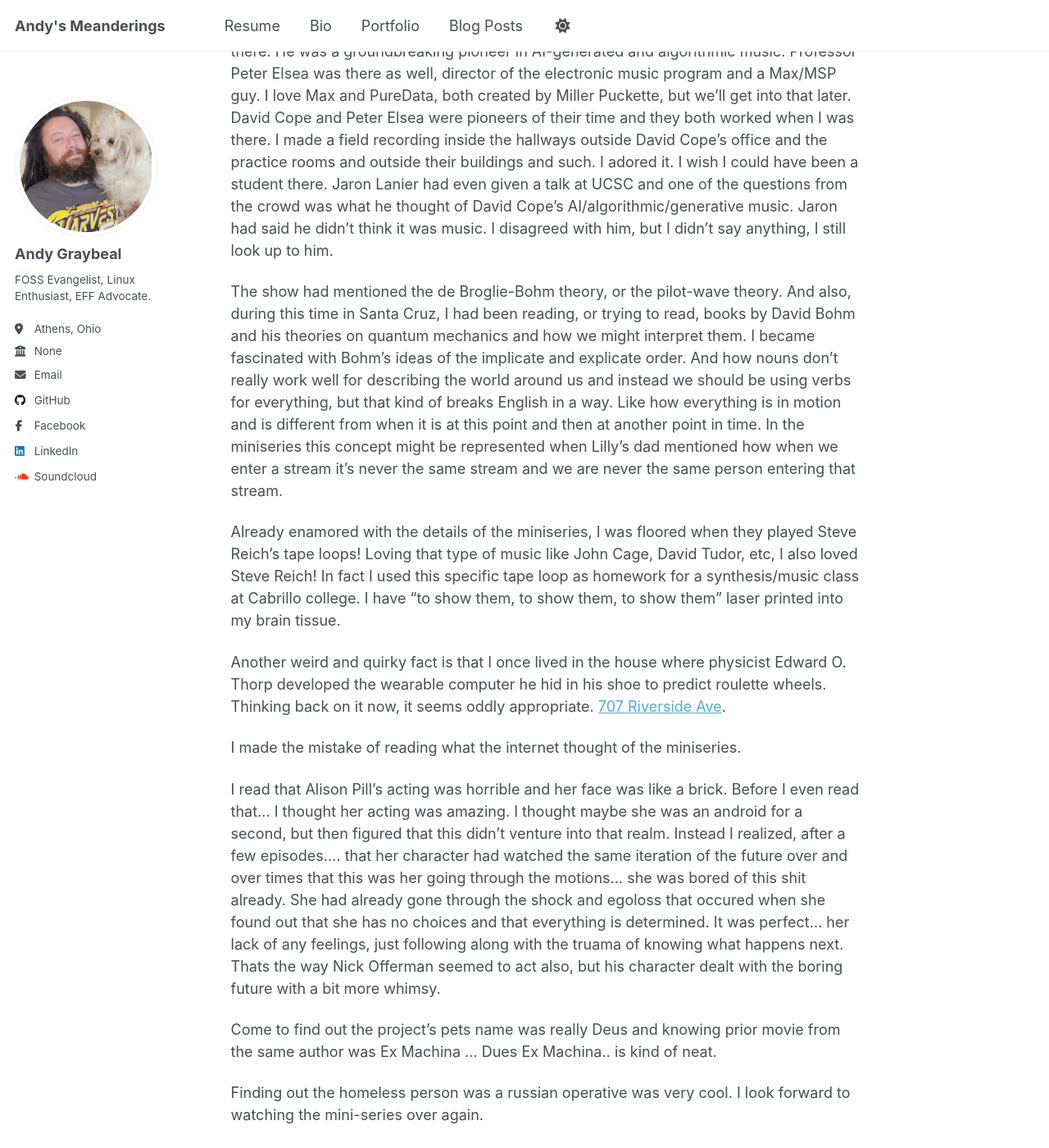
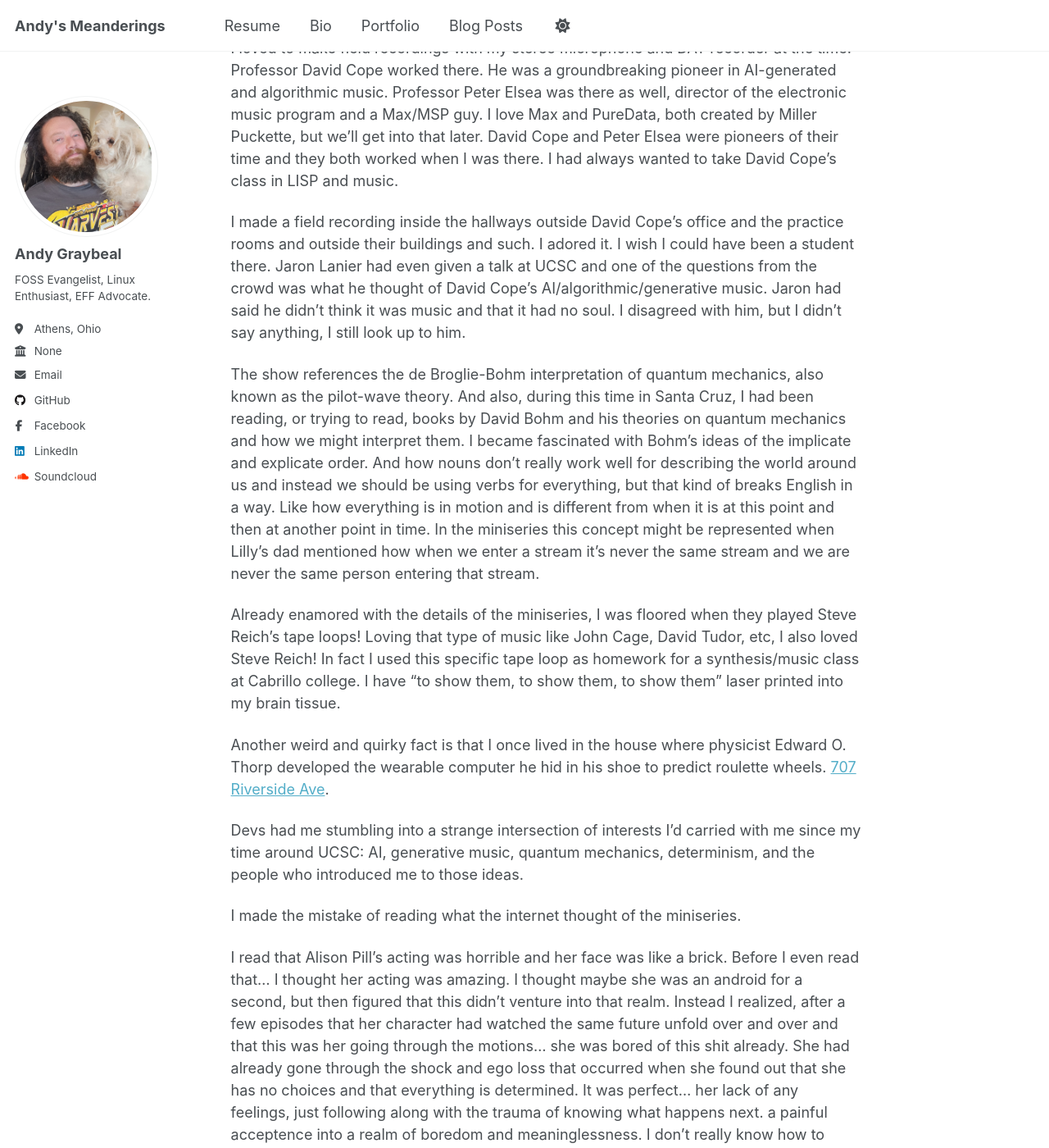
Before and after one commit to andy-graybeal/andy-graybeal.github.io, a Jekyll site: the page built from _posts/2026-07-18-blog-post-1.md, in a window 1280 px wide and 1400 px high, scrolled down 1139 px. Shown: the whole window at 82% size. Built offline with Jekyll 4.4.1, drawn with Linux system fonts in a browser that asks for light colours; a script that is not in the unit is left out; some of the changed text lies outside the part shown.

Commit message:
Revise blog post for clarity and structure
Updated the blog post to enhance clarity and flow, correcting phrases and improving the structure of thoughts. Added details about the show's references and personal reflections on the intersection of interests.

```diff
--- a/_posts/2026-07-18-blog-post-1.md
+++ b/_posts/2026-07-18-blog-post-1.md
@@ -22,23 +22,26 @@ As the first couple of episodes unfolded, I told my lady that Devs had the feel
 
 During the time the show brought us in and around the offices, and the segue between scenes it showed redwoods and the buildings. I told my lady, who was watching it with me, I swear that looks like UCSC!!  I love the campus.  I had to google the filming location and omg.. it was UCSC.  I used to be an IT guy on the campus and McHenry was where I had spent a lot of time... walking back and forth from Science Hill and of course that field between the music rooms and the chancellors house was one of my favorite places to go. I immediately had to pull up google maps and show my lady the places.  There is nothing like the brutalist architecture contrast against the redwood forest and immense upper field that gives way to the ocean.  And the Quarry!  I miss it all so very much.  I dream of being back there.
 
-The offices in the show being at McHenry, and the building that holds the quantum computer being designed after the Music building, but composited alone across a bridge, surrounded by redwoods, in the middle of the top field.
-I loved to make field recordings with my stereo microphone and DAT recorder at the time.  Professor David Cope worked there. He was a groundbreaking pioneer in AI-generated and algorithmic music. Professor Peter Elsea was there as well, director of the electronic music program and a Max/MSP guy. I love Max and PureData, both created by Miller Puckette, but we'll get into that later.  David Cope and Peter Elsea were pioneers of their time and they both worked when I was there.  I made a field recording inside the hallways outside David Cope's office and the practice rooms and outside their buildings and such. I adored it.  I wish I could have been a student there.  Jaron Lanier had even given a talk at UCSC and one of the questions from the crowd was what he thought of David Cope's AI/algorithmic/generative music.  Jaron had said he didn't think it was music.  I disagreed with him, but I didn't say anything, I still look up to him.
+The offices in the show filmed at McHenry, and the building that holds the quantum computer an architectural reference to the Music center.  Which has been composited alone across a bridge, surrounded by redwoods, in the middle of the Great Meadow.
 
-The show had mentioned the de Broglie-Bohm theory, or the pilot-wave theory.
+I loved to make field recordings with my stereo microphone and DAT recorder at the time.  Professor David Cope worked there. He was a groundbreaking pioneer in AI-generated and algorithmic music. Professor Peter Elsea was there as well, director of the electronic music program and a Max/MSP guy. I love Max and PureData, both created by Miller Puckette, but we'll get into that later.  David Cope and Peter Elsea were pioneers of their time and they both worked when I was there.  I had always wanted to take David Cope's class in LISP and music.
+
+I made a field recording inside the hallways outside David Cope's office and the practice rooms and outside their buildings and such. I adored it.  I wish I could have been a student there.  Jaron Lanier had even given a talk at UCSC and one of the questions from the crowd was what he thought of David Cope's AI/algorithmic/generative music.  Jaron had said he didn't think it was music and that it had no soul.  I disagreed with him, but I didn't say anything, I still look up to him.
+
+The show references the de Broglie-Bohm interpretation of quantum mechanics, also known as the pilot-wave theory.
 And also, during this time in Santa Cruz, I had been reading, or trying to read, books by David Bohm and his theories on quantum mechanics and how we might interpret them. I became fascinated with Bohm's ideas of the implicate and explicate order. And how nouns don't really work well for describing the world around us and instead we should be using verbs for everything, but that kind of breaks English in a way.  Like how everything is in motion and is different from when it is at this point and then at another point in time.  In the miniseries this concept might be represented when Lilly's dad mentioned how when we enter a stream it's never the same stream and we are never the same person entering that stream.
 
 Already enamored with the details of the miniseries, I was floored when they played Steve Reich's tape loops! Loving that type of music like John Cage, David Tudor, etc, I also loved Steve Reich! In fact I used this specific tape loop as homework for a synthesis/music class at Cabrillo college.  I have "to show them, to show them, to show them" laser printed into my brain tissue.
 
-Another weird and quirky fact is that I once lived in the house where physicist Edward O. Thorp developed the wearable computer he hid in his shoe to predict roulette wheels. Thinking back on it now, it seems oddly appropriate. [707 Riverside Ave](https://historyrighthere.blogspot.com/2017/01/the-first-geek-house-in-santa-cruz.html).
+Another weird and quirky fact is that I once lived in the house where physicist Edward O. Thorp developed the wearable computer he hid in his shoe to predict roulette wheels.  [707 Riverside Ave](https://historyrighthere.blogspot.com/2017/01/the-first-geek-house-in-santa-cruz.html).
+
+Devs had me stumbling into a strange intersection of interests I'd carried with me since my time around UCSC: AI, generative music, quantum mechanics, determinism, and the people who introduced me to those ideas.
 
 
 I made the mistake of reading what the internet thought of the miniseries.
 
-I read that Alison Pill's acting was horrible and her face was like a brick.  Before I even read that... I thought her acting was amazing.  I thought maybe she was an android for a second, but then figured that this didn't venture into that realm.  Instead I realized, after a few episodes.... that her character had watched the same iteration of the future over and over times that this was her going through the motions... she was bored of this shit already.  She had already gone through the shock and egoloss that occured when she found out that she has no choices and that everything is determined. It was perfect... her lack of any feelings, just following along with the truama of knowing what happens next.  Thats the way Nick Offerman seemed to act also, but his character dealt with the boring future with a bit more whimsy.
+I read that Alison Pill's acting was horrible and her face was like a brick.  Before I even read that... I thought her acting was amazing.  I thought maybe she was an android for a second, but then figured that this didn't venture into that realm.  Instead I realized, after a few episodes that her character had watched the same future unfold over and over and that this was her going through the motions... she was bored of this shit already.  She had already gone through the shock and ego loss that occurred when she found out that she has no choices and that everything is determined. It was perfect... her lack of any feelings, just following along with the trauma of knowing what happens next. a painful acceptence into a realm of boredom and meaninglessness. I don't really know how to describe it.  That's the way Nick Offerman seemed to act also, but his character dealt with the boring future with a bit more whimsy.
 
-Come to find out the project's pets name was really Deus and knowing prior movie from the same author was Ex Machina ... Dues Ex Machina.. is kind of neat.
+Come to find out the project's pet name was really Deus and knowing the prior movie from the same author was Ex Machina ... Deus Ex Machina.. is kind of neat.
 
 Finding out the homeless person was a russian operative was very cool.  I look forward to watching the mini-series over again.
-
-Looking back, I realized Devs had stumbled into a strange intersection of interests I'd carried with me since my time around UCSC: AI, generative music, quantum mechanics, determinism, and the people who introduced me to those ideas
```
